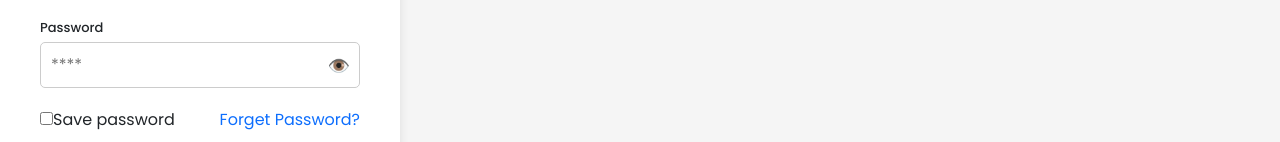
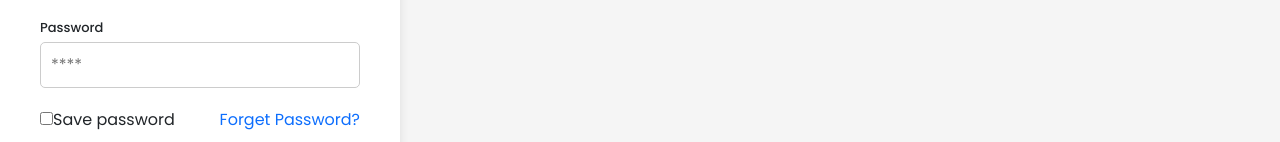
Before and after one commit to Dev0tushar/vms-netlify, a React (Vite) app: page /login in a window 1280 px wide. Shown: the part 569-711 px from the top of the page. Built offline with nearby package versions, Linux system fonts and the light colour scheme.

Commit message:
initail update

```diff
--- a/src/components/pages/login/login.tsx
+++ b/src/components/pages/login/login.tsx
@@ -79,7 +79,7 @@ const LoginForm = () => {
                 className={styles.showPassword}
                 onClick={togglePasswordVisibility}
               >
-                👁️
+
               </button>
             </div>
           </div>
```
